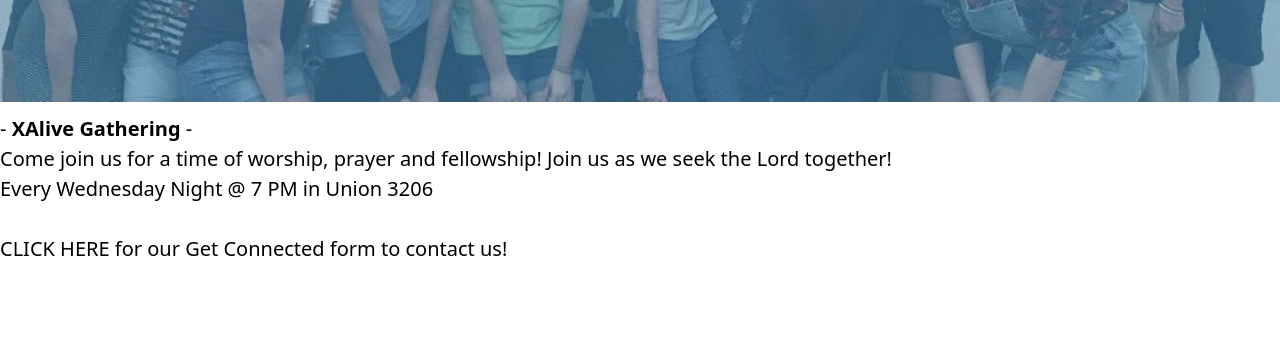
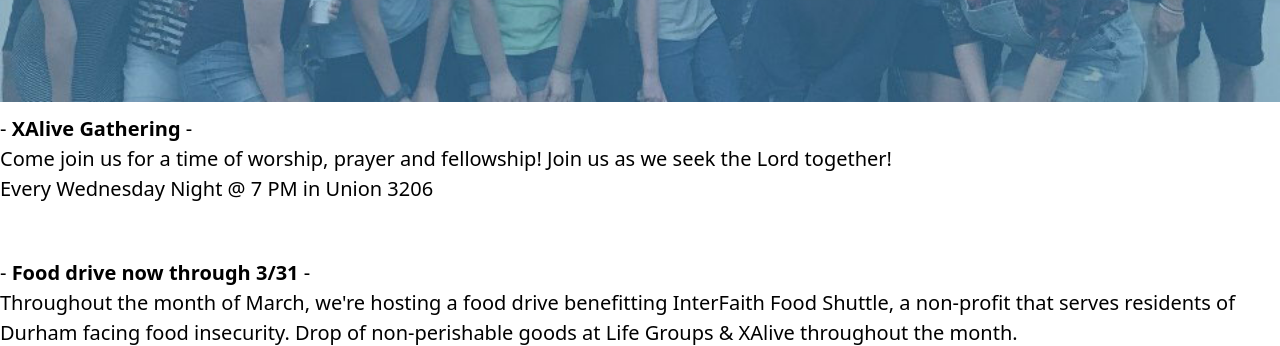
Before and after one commit to dlao2/xa-gatsby-netlify, a Gatsby site: page /connect/events in a window 1280 px wide. Shown: the part 410-756 px from the top of the page. Built offline with nearby package versions, Linux system fonts and the light colour scheme; Gatsby itself is replaced by a stand-in of ours.

Commit message:
Update Pages “events”

```diff
--- a/content/events.md
+++ b/content/events.md
@@ -9,6 +9,9 @@ content: >-
 
 
   <br>
+
+
+  <li class="py-3 text-xl">- <b>Food drive now through 3/31</b> -<br>Throughout the month of March, we're hosting a food drive benefitting InterFaith Food Shuttle, a non-profit that serves residents of Durham facing food insecurity. Drop of non-perishable goods at Life Groups & XAlive throughout the month. <br>
 
 
   <a href="/">CLICK HERE</a> for our Get Connected form to contact us!
```
